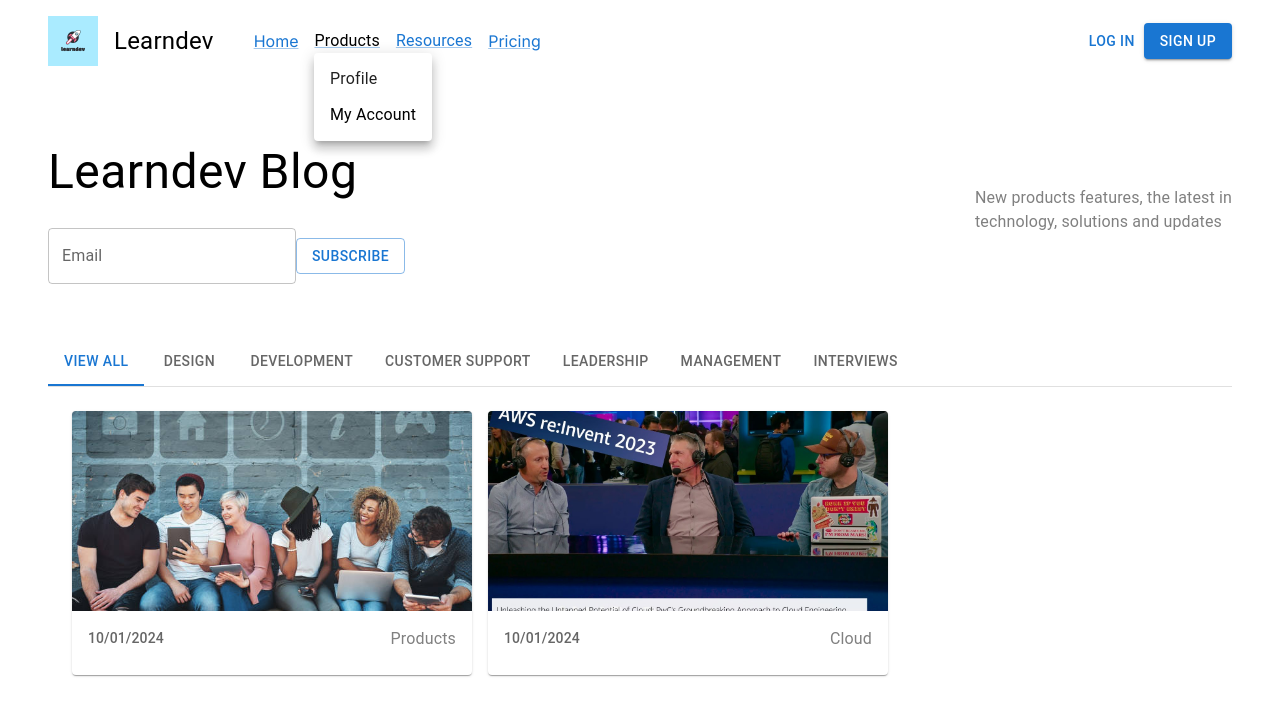
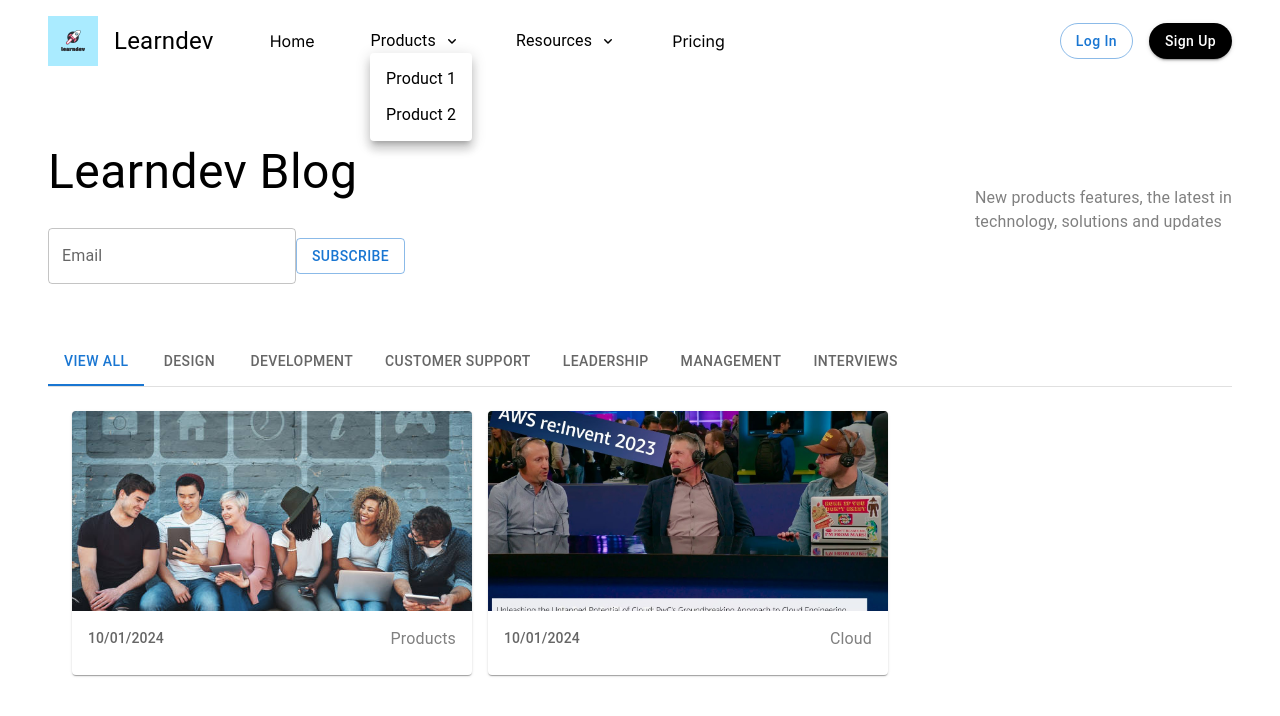
Before and after one commit to learndevBlog/learndev, a Next.js app: page / in a window 1280 px wide. Both pictures are taken after a click on the link "Products". Shown: the top 716 px of the page. Built offline with nearby package versions, Linux system fonts and the light colour scheme.

Commit message:
ajdusting the header

```diff
--- a/app/_app.tsx
+++ /dev/null
@@ -1,33 +0,0 @@
-import { AppProps } from 'next/app';
-import { ThemeProvider, createTheme } from '@mui/material/styles';
-
-const theme = createTheme({
-    components: {
-        MuiLink: {
-            styleOverrides: {
-                root: {
-                    textDecoration: 'none',
-                    color: 'inherit'
-                }
-            }
-        },
-        MuiMenuItem: {
-            styleOverrides: {
-                root: {
-                    textDecoration: 'none',
-                    color: 'inherit'
-                }
-            }
-        }
-    }
-});
-
-function MyApp({ Component, pageProps }: AppProps) {
-    return (
-        <ThemeProvider theme={theme}>
-            <Component {...pageProps} />
-        </ThemeProvider>
-    );
-}
-
-export default MyApp;
--- /dev/null
+++ b/app/components/CustomDropdown.tsx
@@ -0,0 +1,49 @@
+import React from 'react'
+import { CustomLink } from './CustomLink'
+import { Menu, MenuItem, Typography } from '@mui/material'
+import { toTitleCase } from '../utils'
+import { ArrowDownIcon, ChevronDownIcon } from '@heroicons/react/16/solid'
+
+export const CustomDropdown = ({
+    label,
+    state,
+    setState,
+    children,
+    classname
+}:{
+    children?: React.ReactNode;
+    classname?: string;
+    label: string,
+    state: any,
+    setState: React.Dispatch<React.SetStateAction<any>>
+}) => {
+    const handleClick = (event: any) => {
+        setState(event.currentTarget);
+      };
+
+    const handleClose = () => {
+        setState(null);
+      };
+
+  return (
+    <div>
+        <CustomLink href="#" onClick={handleClick}>
+            <div className='flex items-center gap-2'>
+                <Typography style={{ fontSize: '1rem' }}>{toTitleCase(label)}</Typography>
+                <ChevronDownIcon className='w-4 h-4' />
+            </div>
+        </CustomLink>
+        <Menu
+            anchorEl={state}
+            open={Boolean(state)}
+            onClose={handleClose}
+        >
+        {React.Children.map(children, (child, index) => (
+            <MenuItem className={classname} onClick={handleClose} key={index}>
+                {child}
+            </MenuItem>
+        ))}
+        </Menu>
+    </div>
+  )
+}
--- /dev/null
+++ b/app/components/CustomLink.tsx
@@ -0,0 +1,17 @@
+import React from "react";
+import Link from "next/link";
+
+export const CustomLink = ({ children, href, classname, onClick }: {
+        children: React.ReactNode,
+        href: string,
+        classname?: string
+        onClick?: (event: any) => void
+    }) => {
+
+        return (
+            <Link onClick={onClick} className={`text-decoration-none text-black ${classname}`} href={href}>
+                {children}
+            </Link>
+        );
+    }
+;
--- a/app/components/header.tsx
+++ b/app/components/header.tsx
@@ -1,33 +1,25 @@
 'use client'
-import { Button, Link, Menu, MenuItem, Typography } from '@mui/material';
+import { Button, Typography } from '@mui/material';
 import Image from 'next/image'
 
 import * as React from 'react';
 import tw from 'tailwind-styled-components';
+import { CustomLink } from './CustomLink';
+import { CustomDropdown } from './CustomDropdown';
 
 
 export const Header = () => {
   const [product, setProduct] = React.useState(null);
   const [resource, setResource] = React.useState(null);
 
-  const handleProductClick = (event: any) => {
-    setProduct(event.currentTarget);
-  };
-  const handleResourceClick = (event: any) => {
-    setResource(event.currentTarget);
-  };
-
-  const handleProductClose = () => {
-    setProduct(null);
-  };
-  const handleResourceClose = () => {
-    setResource(null);
-  };
+  const login = () => {
+    console.log('login')
+  }
 
   return (
     <Container>
       <Nav>
-        <div className='flex items-center gap-10'>
+        <div className='flex items-center flex-1 gap-4'>
           <LogoContainer className=''>
             <Image
               src="/images/learndev-logo.png"
@@ -38,56 +30,43 @@ export const Header = () => {
             <Typography style={{ fontSize: '1.5rem' }}>Learndev</Typography>
           </LogoContainer>
           <MenuContainer>
-            <Link href="/">Home</Link>
-            <div className='flex items-center gap-5'>
-              <Link href="#" onClick={handleProductClick}>
-                <Typography style={{ fontSize: '1rem', color:"black" }}>Products</Typography>
-              </Link>
-              <Menu
-                id="basic-menu"
-                anchorEl={product}
-                open={Boolean(product)}
-                onClose={handleProductClose}
-                MenuListProps={{
-                  'aria-labelledby': 'basic-button',
-                }}
-              >
-                <MenuItem onClick={handleProductClose}>
-                  <Typography style={{ fontSize: '1rem' }}>Profile</Typography>
-                </MenuItem>
-                <MenuItem onClick={handleProductClose}>
-                  <Typography style={{ fontSize: '1rem', color:"black" }}>My Account</Typography>
-                </MenuItem>
-              </Menu>
-            </div>
-            <div>
-              <Link href="#" onClick={handleResourceClick}>
-                <Typography style={{ fontSize: '1rem' }}>Resources</Typography>
-              </Link>
-              <Menu
-                id="basic-menu"
-                anchorEl={resource}
-                open={Boolean(resource)}
-                onClose={handleResourceClose}
-                MenuListProps={{
-                  'aria-labelledby': 'basic-button',
-                }}
-              >
-                <MenuItem onClick={handleResourceClose}>
-                  <Typography style={{ fontSize: '1rem' }}>Resource 1</Typography>
-                </MenuItem>
-                <MenuItem onClick={handleResourceClose}>
-                  <Typography style={{ fontSize: '1rem' }}>Resource 2</Typography>
-                </MenuItem>
-              </Menu>
-            </div>
-            <Link href="/pricing">Pricing</Link>
+            <CustomLink classname='text-semibold' href="/home">Home</CustomLink>
+            <CustomDropdown label='products' state={product} setState={setProduct} classname='text-semibold'>
+              <CustomLink href='/product-1'>Product 1</CustomLink>
+              <CustomLink href='/product-2'>Product 2</CustomLink>
+            </CustomDropdown>
+
+            <CustomDropdown label='resources' state={resource} setState={setResource} classname='text-semibold'>
+              <CustomLink href='/resource-1'>Resource 1</CustomLink>
+              <CustomLink href='/resource-2'>Resource 2</CustomLink>
+              <CustomLink href='/resource-3'>Resource 3</CustomLink>
+            </CustomDropdown>
+
+            <CustomLink href="/pricing" classname='text-semibold'>Pricing</CustomLink>
           </MenuContainer>
           </div>
 
-        <AuthComponent>
-          <Button color='primary' size='medium' variant="text" href='#'>Log In</Button>
-          <Button color='primary' size='medium' variant="contained" href='#'>Sign Up</Button>
+        <AuthComponent className=''>
+          <Button
+              color='primary'
+              size='medium'
+              variant="outlined"
+              href='#'
+              sx={{ borderRadius: 50, transform: 'none' }}
+              style={{textTransform: 'none'}}
+              >
+              Log In
+            </Button>
+          <Button
+              color='primary'
+              size='medium'
+              variant="contained"
+              href='#'
+              sx={{ borderRadius: 50, transform: 'none', backgroundColor: '#000' }}
+              style={{textTransform: 'none'}}
+              >
+              Sign Up
+            </Button>
           {/* <CustomButton backgroundColor='#000' variant='contained'>Teste</CustomButton> */}
         </AuthComponent>
       </Nav>
@@ -99,6 +78,7 @@ const Container = tw.div`
   px-12
   w-full
   py-4
+  gap-4
 `
 
 const Nav = tw.nav`
@@ -115,10 +95,14 @@ const LogoContainer = tw.div`
 
 const MenuContainer = tw.div`
   flex
+  flex-1
+  items-center
+  gap-14
+  ml-10
+`
+
+const AuthComponent = tw.div`
+  flex
   items-center
   gap-4
 `
-
-const AuthComponent = tw.div`
-
-`
--- a/app/page.tsx
+++ b/app/page.tsx
@@ -1,10 +1,11 @@
 'use client'
 import { Box, Tab, Tabs } from '@mui/material';
-import { Header } from './components/header';
+
 import { Subscription } from './components/Subscription';
 import React from 'react';
 import { CustomTabPanel } from './components/CustomTabPanel';
 import PostFrontView from './components/PostFrontView';
+import { Header } from './components/header';
 
 
 
--- /dev/null
+++ b/app/utils.tsx
@@ -0,0 +1,3 @@
+export function toTitleCase(word: string): string {
+    return word.toLowerCase().replace(/(?:^|\s)\w/g, (match) => match.toUpperCase());
+}
--- a/package.json
+++ b/package.json
@@ -11,6 +11,7 @@
   "dependencies": {
     "@emotion/react": "^11.11.1",
     "@emotion/styled": "^11.11.0",
+    "@heroicons/react": "^2.1.1",
     "@mui/icons-material": "^5.14.19",
     "@mui/material": "^5.14.20",
     "next": "14.0.3",
```
Also changed, not shown: 1 other file (tests, documents, lock files or other folders).
